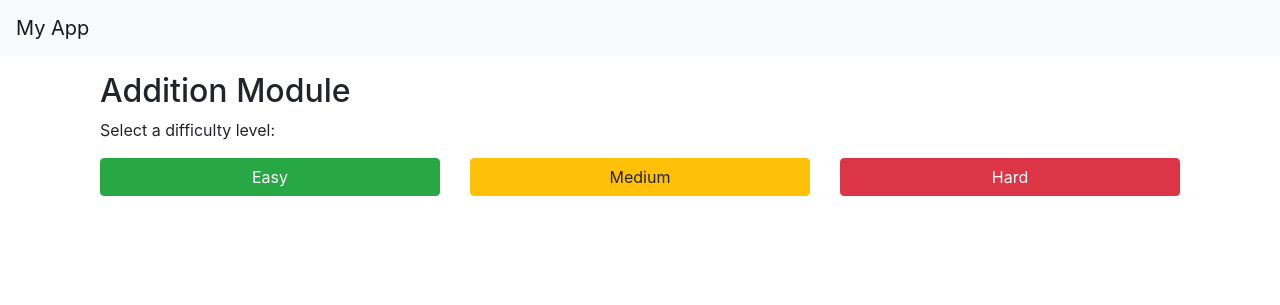
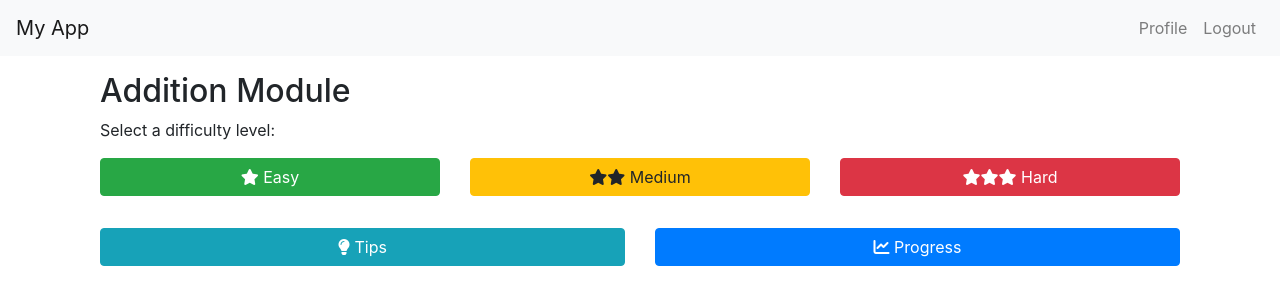
Before and after one commit to michaeljoseph1357/mental_math_app, a Flask app: page /game/module_selection/addition in a window 1280 px wide. Shown: the top 305 px of the page. Run offline with Flask 3, Linux system fonts and the light colour scheme; the visitor is signed in with stand-in values (Sample User, id 1); some libraries are stand-ins or nearby versions.

Commit message:
Added FontAwesome, tip and progress buttons, created progress page, added profile page setup, and removed outdated templates

```diff
--- a/app/__init__.py
+++ b/app/__init__.py
@@ -28,6 +28,11 @@ def create_app():
     from .game import game as game_blueprint
     app.register_blueprint(game_blueprint, url_prefix='/game')
 
+    from .progress import progress as progress_blueprint
+    app.register_blueprint(progress_blueprint, url_prefix='/progress')
+
+
+
     # Import routes inside the app context to avoid circular import issues
     with app.app_context():
         from . import routes, models
--- a/app/auth/routes.py
+++ b/app/auth/routes.py
@@ -1,7 +1,7 @@
 from flask import render_template, redirect, url_for, request, flash
 from flask_login import login_user, logout_user, login_required, current_user
 from . import auth
-from ..forms import RegistrationForm, LoginForm
+from ..forms import RegistrationForm, LoginForm, UpdateProfileForm, UpdatePasswordForm
 from ..models import User, HighScore
 from werkzeug.security import generate_password_hash, check_password_hash
 from .. import db, login_manager
@@ -11,29 +11,26 @@ from .. import db, login_manager
 def load_user(user_id):
     return User.query.get(int(user_id))
 
-@auth.route('/dashboard')
+@auth.route('/profile')
 @login_required
-def dashboard():
-    # Fetch user information
-    user = current_user
+def profile():
+    profile_form = UpdateProfileForm(obj=current_user)
+    password_form = UpdatePasswordForm()
 
-    # Fetch high scores for the current user
-    high_scores = HighScore.query.filter_by(user_id=user.id).all()
+    if profile_form.validate_on_submit():
+        current_user.username = profile_form.username.data
+        db.session.commit()
+        flash('Your username has been updated!', 'success')
+        return redirect(url_for('auth.profile'))
 
-    # Organize the high scores by game type and difficulty
-    scores_by_game = {
-        'addition': {'easy': None, 'medium': None, 'hard': None},
-        'subtraction': {'easy': None, 'medium': None, 'hard': None},
-        'multiplication': {'easy': None, 'medium': None, 'hard': None},
-        'division': {'easy': None, 'medium': None, 'hard': None},
-    }
+    if password_form.validate_on_submit():
+        # Handle password change logic here
+        current_user.set_password(password_form.password.data)
+        db.session.commit()
+        flash('Your password has been updated!', 'success')
+        return redirect(url_for('auth.profile'))
 
-    for score in high_scores:
-        if score.game_type in scores_by_game:
-            scores_by_game[score.game_type][score.difficulty] = score.score
-
-    return render_template('dashboard.html', user=user, scores_by_game=scores_by_game)
-
+    return render_template('profile.html', profile_form=profile_form, password_form=password_form)
 
 @auth.route('/landing')
 @login_required
--- /dev/null
+++ b/app/progress/__init__.py
@@ -0,0 +1,5 @@
+from flask import Blueprint
+
+progress = Blueprint('progress', __name__, template_folder='templates')
+
+from . import routes  # Import routes to register them with the blueprint
--- a/app/templates/base.html
+++ b/app/templates/base.html
@@ -5,11 +5,23 @@
     <meta name="viewport" content="width=device-width, initial-scale=1.0">
     <title>{% block title %}My App{% endblock %}</title>
     {{ bootstrap.load_css() }}  <!-- Load Bootstrap CSS -->
+    <link rel="stylesheet" href="https://cdnjs.cloudflare.com/ajax/libs/font-awesome/6.0.0-beta3/css/all.min.css">
   </head>
   <body>
     <nav class="navbar navbar-expand-lg navbar-light bg-light">
       <a class="navbar-brand" href="{{ url_for('home') }}">My App</a>
+      <div class="collapse navbar-collapse">
+        <ul class="navbar-nav ml-auto">
+          <li class="nav-item">
+            <a class="nav-link" href="{{ url_for('auth.profile') }}">Profile</a>
+          </li>
+          <li class="nav-item">
+            <a class="nav-link" href="{{ url_for('auth.logout') }}">Logout</a>
+          </li>
+        </ul>
+      </div>
     </nav>
+
 
      <!-- Flash messages -->
      {% block flash_messages %}
--- a/app/templates/modules/module_selection.html
+++ b/app/templates/modules/module_selection.html
@@ -4,15 +4,31 @@
 <div class="container">
     <h2>{{ game_type|capitalize }} Module</h2>
     <p>Select a difficulty level:</p>
-    <div class="row">
+
+    <!-- Difficulty Level Buttons -->
+    <div class="row mb-4">
         {% set difficulties = [('easy', 'success', 1), ('medium', 'warning', 2), ('hard', 'danger', 3)] %}
         {% for level, color, stars in difficulties %}
         <div class="col-md-4">
-            <a href="{{ url_for('game.start_game', game_type=game_type, difficulty=level) }}" class="btn btn-{{ color }} btn-block">
+            <a href="{{ url_for('game.start_game', game_type=game_type, difficulty=level) }}" class="btn btn-{{ color }} btn-block mb-2">
                 {% for _ in range(stars) %}<span class="fa fa-star"></span>{% endfor %} {{ level|capitalize }}
             </a>
         </div>
         {% endfor %}
     </div>
+
+    <!-- Additional Buttons: Tips and Progress -->
+    <div class="row">
+        <div class="col-md-6">
+            <a href="" class="btn btn-info btn-block">
+                <span class="fa fa-lightbulb"></span> Tips
+            </a>
+        </div>
+        <div class="col-md-6">
+            <a href="{{ url_for('progress.progress', game_type=game_type) }}" class="btn btn-primary btn-block">
+                <span class="fa fa-chart-line"></span> Progress
+            </a>
+        </div>
+    </div>
 </div>
 {% endblock %}
```
Also changed, not shown: app/forms.py (+10 -0 lines), app/progress/routes.py (added, +22 -0 lines), app/templates/dashboard.html (deleted, +0 -38 lines), app/templates/games/addition_game.html (deleted, +0 -7 lines), app/templates/landing.html (+10 -3 lines), app/templates/profile.html (added, +30 -0 lines), app/templates/progress.html (added, +14 -0 lines).
